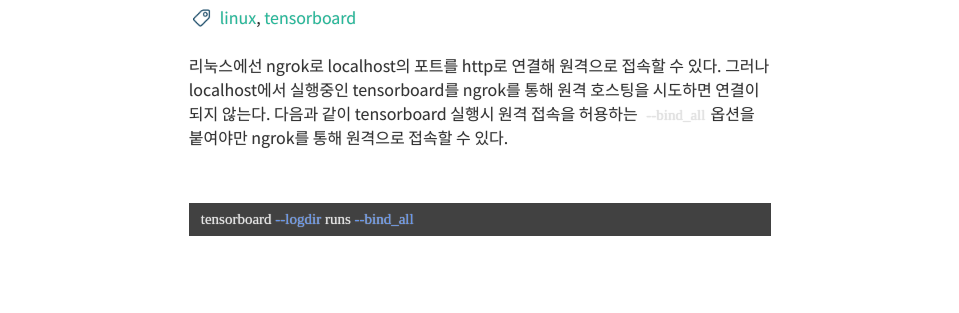
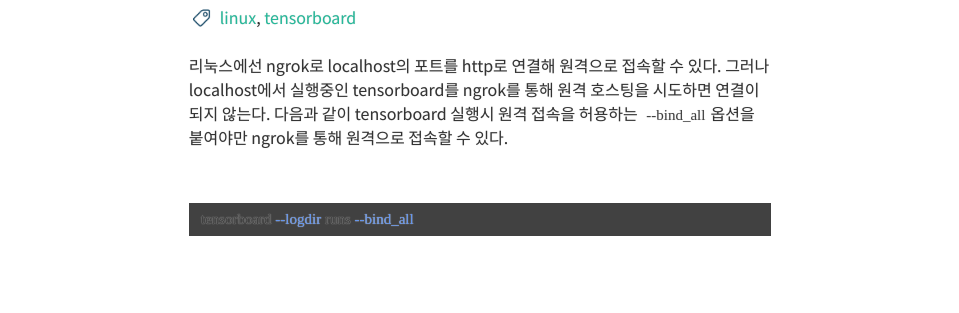
Before and after one commit to Clarit7/clarit7.github.io, a Jekyll site: the page built from _posts/2021-01-04-tensorboard_bind_all.md, in a window 1280 px wide. Shown: the part 346-659 px from the top of the page, without its empty margins (160-1119 px from the left). Built offline with Jekyll 4.4.1, drawn with Linux system fonts in a browser that asks for light colours; some web fonts are replaced; comment, search, counter and statistics services are not loaded.

Commit message:
Update _base.scss

```diff
--- a/_sass/_base.scss
+++ b/_sass/_base.scss
@@ -124,7 +124,7 @@
 code {
     font-family: 'Nanum Gothic Coding', serif;
     font-size: 15px;
-    color: rgb(228, 228, 228);
+    color: #404040;
     background-color: transparent;
 }
 
```
